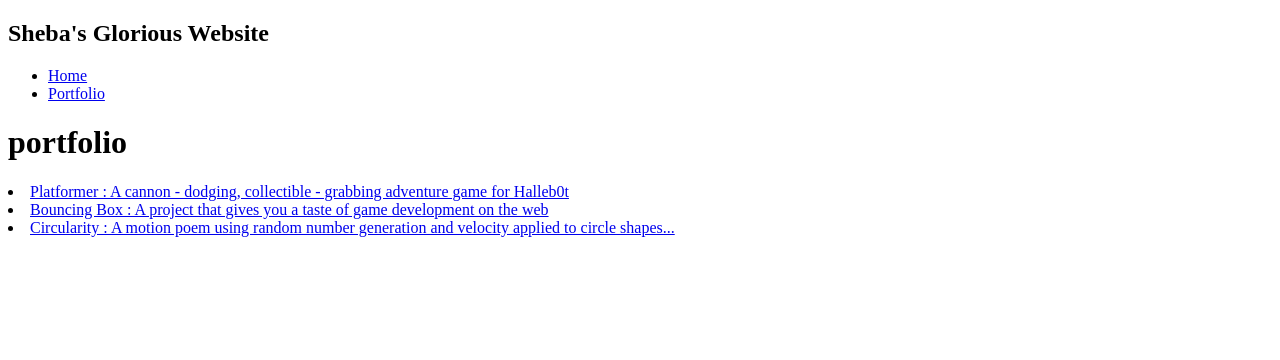
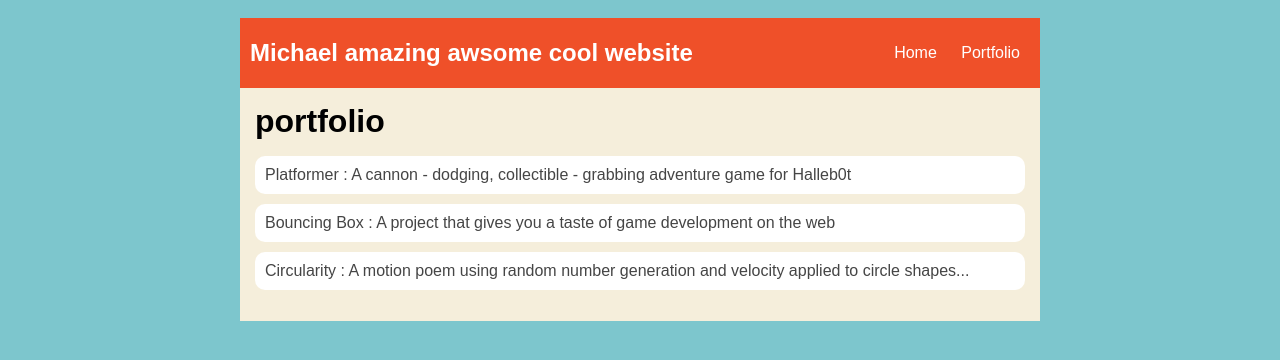
Before and after one commit to mmoffett234/mmoffett234.github.io, a plain HTML site: page Portfolio.html in a window 1280 px wide. Drawn offline with Linux system fonts and the light colour scheme.

Commit message:
add portfolio.html file

```diff
--- a/portfolio.html
+++ b/Portfolio.html
@@ -1,13 +1,15 @@
 <!DOCTYPE HTML>
 <html>
     <head>
+        <title>Michael amazing awsome cool website</title>
+
+        <link rel="stylesheet" href="style.css">
     </head>
 
     <body>
       <div id="all-contents">
-        <div id="all-contents">
         <nav>
-                <h1>Sheba's Glorious Website</h1>
+            <h1>Michael amazing awsome cool website </h1>
             <ul id="nav-ul">
                 <li class="nav-li">
                     <a class="nav-a" href="index.html">Home</a>
@@ -19,12 +21,13 @@
             </nav>
             <main>
                 <div class="content">
-                    <h1>portfolio</h1
-                    <u1 id="portfolio">
+                    <h1>portfolio</h1>
+                    <ul id="portfolio">
                         <li><a href="projects/platformer/">Platformer : A cannon - dodging, collectible - grabbing adventure game for Halleb0t</a></li>
                         <li><a href="projects/bouncing-box/">Bouncing Box : A project that gives you a taste of game development on the web </a></li>
                         <li><a href="projects/circularity/">Circularity : A motion poem using random number generation and velocity applied to circle shapes...</a></li>
-                    </u1>
+                    </ul>
+
                 </div>
             </main>
         </div>
--- a/style.css
+++ b/style.css
@@ -60,3 +60,28 @@ main {
 h2, h3 {
     margin: 0px;
 }
+ /* portfolio styles */
+ .content h1 {
+    color: black;
+}
+
+#portfolio {
+    list-style-type: none;
+    padding-left: 0;
+}
+
+#portfolio li {
+    background: #fff;
+    padding: 10px;
+    border-radius: 10px;
+    margin-bottom: 10px;
+}
+
+#portfolio li:hover {
+    background: #eee;
+}
+
+#portfolio a {
+    text-decoration: none;
+    color: #454545;
+}
```
Also changed, not shown: index.html (+1 -0 lines). Lines whose indentation alone changed are shown as unchanged.
